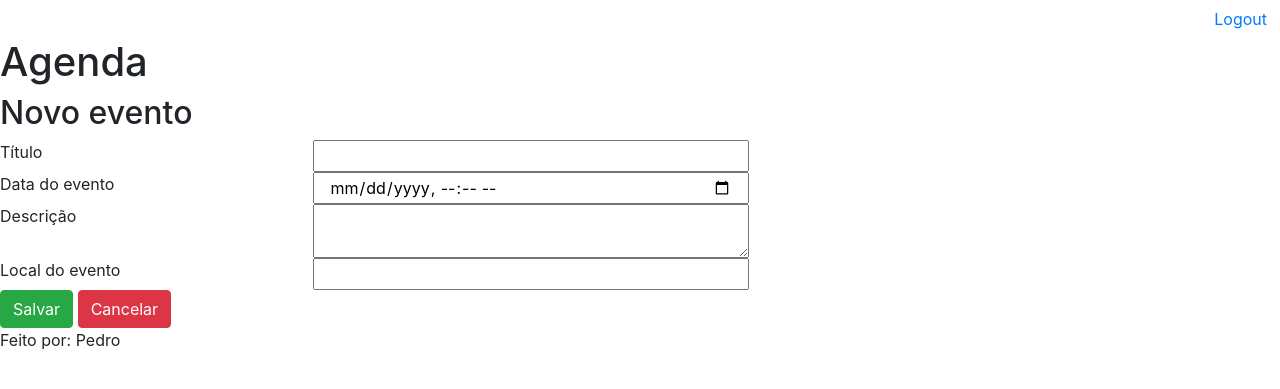
After one commit to Pedroh1510/Django-com-Python, a Django app: page /agenda/evento/ in a window 1280 px wide. The commit adds this page. Shown: the top 389 px of the page. Run offline with Django 3.2, Linux system fonts and the light colour scheme; a user stored in the database is signed in; some libraries are stand-ins or nearby versions.

Commit message:
Incluido template para inserção de eventos da agenda

```diff
--- a/agenda/agenda/urls.py
+++ b/agenda/agenda/urls.py
@@ -20,8 +20,9 @@ from django.views.generic import RedirectView
 
 urlpatterns = [
     path('admin/', admin.site.urls),
-    path('evento/<evento>/',views.eventoLocal),
     path('agenda/',views.listaEventos),
+    path('agenda/evento/',views.evento),
+    path('agenda/evento/submit',views.submitEvento),
     path('',RedirectView.as_view(url='/agenda/')),
     path('login/', views.loginUser),
     path('login/submit', views.submitLogin),
--- a/agenda/core/views.py
+++ b/agenda/core/views.py
@@ -5,15 +5,6 @@ from django.contrib.auth import authenticate, login, logout
 from django.contrib import messages
 
 # Create your views here.
-
-def eventoLocal(request,evento):
-    eventoObject = Eventos.objects.get(titulo=evento)
-    page= []
-    page.append(f'<li>Descrição do evento: {eventoObject.usuario}</li>')
-    page.append(f'<li>Descrição do evento: {eventoObject.descricao}</li>')
-    page.append(f'<li>Data do evento: {eventoObject.dataEvento}</li>')
-    page.append(f'<li>Local do evento: {eventoObject.local}</li>')
-    return HttpResponse(page)
 
 def loginUser(request):
     return render(request,'login.html')
@@ -40,3 +31,28 @@ def listaEventos(request):
     eventos = Eventos.objects.filter(usuario=user)
     dados = {'eventos':eventos}
     return render(request,'agenda.html',dados)
+
+@login_required(login_url='/login/')
+def evento(request):
+    return render(request,'evento.html')
+
+@login_required(login_url='/login/')
+def submitEvento(request):
+    if request.POST:
+        titulo = request.POST.get('titulo')
+        dataEvento = request.POST.get('dataEvento')
+        descricao = request.POST.get('descricao')
+        local = request.POST.get('local')
+        usuario = request.user
+        Eventos.objects.create(titulo= titulo,dataEvento=dataEvento,descricao=descricao,usuario=usuario,local=local)
+    return redirect('/')
+
+@login_required(login_url='/login/')
+def eventoLocal(request,evento):
+    eventoObject = Eventos.objects.get(titulo=evento)
+    page= []
+    page.append(f'<li>Descrição do evento: {eventoObject.usuario}</li>')
+    page.append(f'<li>Descrição do evento: {eventoObject.descricao}</li>')
+    page.append(f'<li>Data do evento: {eventoObject.dataEvento}</li>')
+    page.append(f'<li>Local do evento: {eventoObject.local}</li>')
+    return HttpResponse(page)
--- a/agenda/templates/agenda.html
+++ b/agenda/templates/agenda.html
@@ -1,10 +1,12 @@
 {% extends 'modelPage.html' %}
 
 {% block content %}
+
     <h2>Agendamentos</h2>
     <ul>
         {% for evento in eventos %}
             <li>{{evento.titulo}} - {{evento.getDataEvento}}</li>
         {% endfor %}
     </ul>
+    <a class="btn btn-primary" href="evento/" role="button">Novo evento</a>
 {% endblock %}
--- /dev/null
+++ b/agenda/templates/evento.html
@@ -0,0 +1,27 @@
+{% extends 'modelPage.html' %}
+
+{% block content %}
+<div class=".container-sm">
+<form class="was-validated" action="submit" method="post">{% csrf_token %}
+    <h2>Novo evento</h2>
+    <div class="row">
+        <label class="col-sm-3">Título</label>
+        <input class="col-sm-4" type="text" name="titulo">
+    </div>
+    <div class="row">
+        <label class="col-sm-3">Data do evento</label>
+        <input class="col-sm-4"type="datetime-local" name="dataEvento">
+    </div>
+    <div class="row">
+        <label class="col-sm-3">Descrição</label>
+        <textarea class="col-sm-4" name="descricao" cols="26" rows="2"></textarea>
+    </div>
+    <div class="row">
+        <label class="col-sm-3">Local do evento</label>
+        <input class="col-sm-4" type="text" name="local" size="26">
+    </div>
+    <button type="submit" class="btn btn-success">Salvar</button>
+    <a class="btn btn-danger" href="/agenda/" role="button">Cancelar</a>
+</form>
+</div>
+{% endblock %}
--- a/agenda/templates/modelFooter.html
+++ b/agenda/templates/modelFooter.html
@@ -1 +1,4 @@
 <p>Feito por: Pedro</p>
+<script src="https://code.jquery.com/jquery-3.2.1.slim.min.js" integrity="sha384-KJ3o2DKtIkvYIK3UENzmM7KCkRr/rE9/Qpg6aAZGJwFDMVNA/GpGFF93hXpG5KkN" crossorigin="anonymous"></script>
+    <script src="https://cdnjs.cloudflare.com/ajax/libs/popper.js/1.12.9/umd/popper.min.js" integrity="sha384-ApNbgh9B+Y1QKtv3Rn7W3mgPxhU9K/ScQsAP7hUibX39j7fakFPskvXusvfa0b4Q" crossorigin="anonymous"></script>
+    <script src="https://maxcdn.bootstrapcdn.com/bootstrap/4.0.0/js/bootstrap.min.js" integrity="sha384-JZR6Spejh4U02d8jOt6vLEHfe/JQGiRRSQQxSfFWpi1MquVdAyjUar5+76PVCmYl" crossorigin="anonymous"></script>
--- a/agenda/templates/modelHeader.html
+++ b/agenda/templates/modelHeader.html
@@ -1,8 +1,10 @@
 <meta charset="UTF-8">
 <meta name="viewport" content="width=device-width, initial-scale=1.0">
 <meta http-equiv="X-UA-Compatible" content="ie=edge">
+<link rel="stylesheet" href="https://stackpath.bootstrapcdn.com/bootstrap/4.4.1/css/bootstrap.min.css" integrity="sha384-Vkoo8x4CGsO3+Hhxv8T/Q5PaXtkKtu6ug5TOeNV6gBiFeWPGFN9MuhOf23Q9Ifjh" crossorigin="anonymous">
+<script src="https://stackpath.bootstrapcdn.com/bootstrap/4.4.1/js/bootstrap.min.js" integrity="sha384-wfSDF2E50Y2D1uUdj0O3uMBJnjuUD4Ih7YwaYd1iqfktj0Uod8GCExl3Og8ifwB6" crossorigin="anonymous"></script>
 <title>Agenda</title>
 <div align='right'>
-    <a href="/logout">Logout</a>
+    <a href="/logout"class='btn btn-link'>Logout</a>
 </div>
 <H1>Agenda</H1>
```
Also changed, not shown: agenda/templates/login.html (+16 -8 lines), agenda/db.sqlite3, 1 other file.
